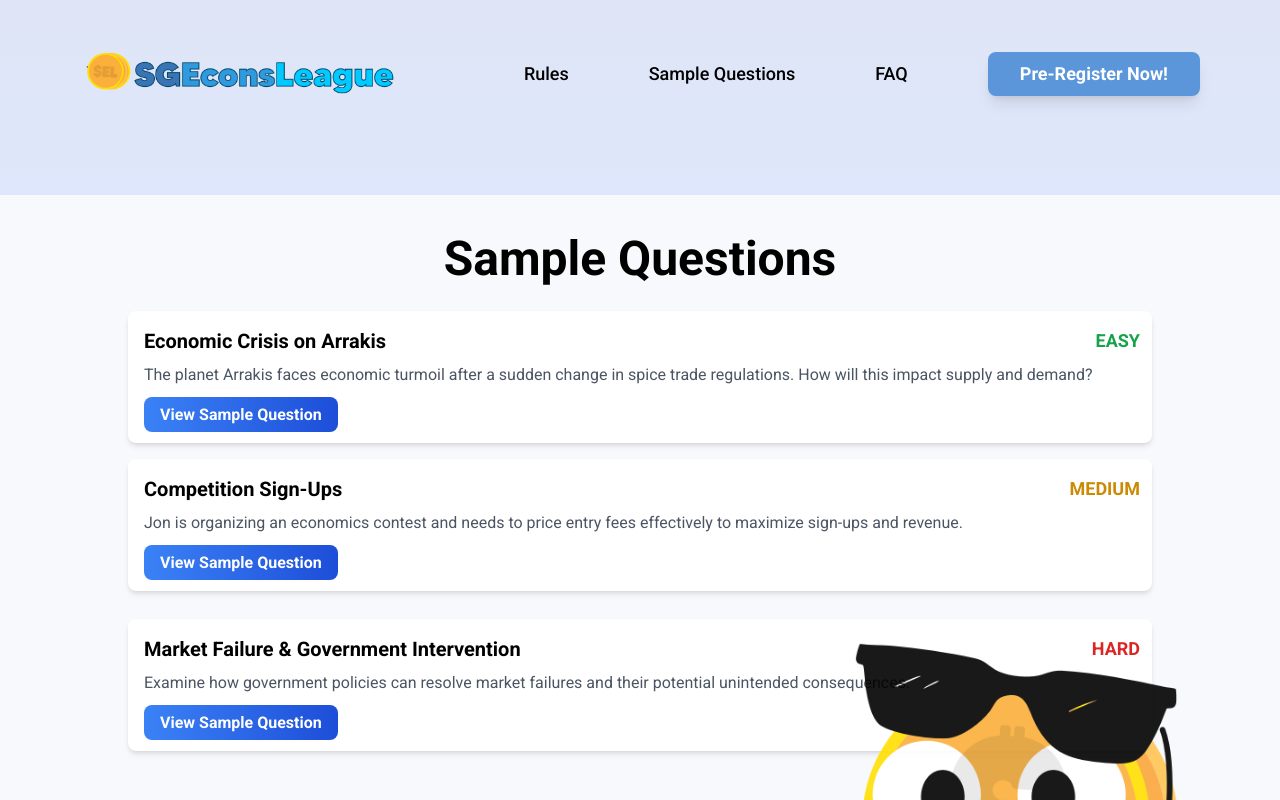
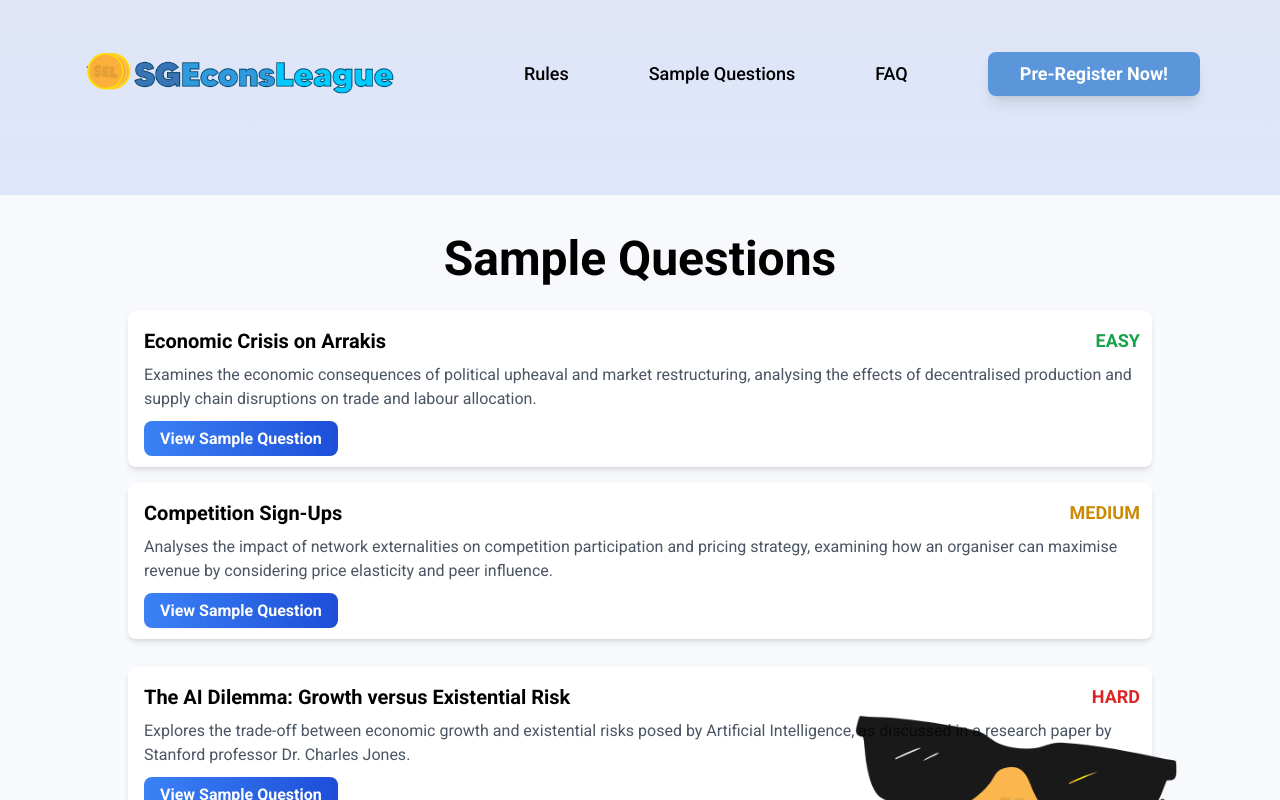
Before and after one commit to jonyewcodes/old, a Next.js app: page /sample-questions in a window 1280 px wide. Shown: the top 800 px of the page. Built offline with nearby package versions, Linux system fonts and the light colour scheme.

Commit message:
added hard question pdf link and rewrote question descriptions

```diff
--- a/app/(pages)/sample-questions/page.tsx
+++ b/app/(pages)/sample-questions/page.tsx
@@ -15,8 +15,9 @@ export default function SampleQuestionsPage() {
           Economic Crisis on Arrakis
         </h2>
         <p className="text-gray-600 mb-4">
-          The planet Arrakis faces economic turmoil after a sudden change in
-          spice trade regulations. How will this impact supply and demand?
+          Examines the economic consequences of political upheaval and market
+          restructuring, analysing the effects of decentralised production and
+          supply chain disruptions on trade and labour allocation.
         </p>
         <a
           href="https://drive.google.com/file/d/1FlMD5ZZ6KlNwrxzEght5rgBpR2WhH8PN/view?usp=drive_link"
@@ -36,8 +37,9 @@ export default function SampleQuestionsPage() {
           Competition Sign-Ups
         </h2>
         <p className="text-gray-600 mb-4">
-          Jon is organizing an economics contest and needs to price entry fees
-          effectively to maximize sign-ups and revenue.
+          Analyses the impact of network externalities on competition
+          participation and pricing strategy, examining how an organiser can
+          maximise revenue by considering price elasticity and peer influence.
         </p>
         <a
           href="https://drive.google.com/file/d/1Hz9QmDKc_W0HmpxKWzWJBOMor7yDyIGE/view?usp=drive_link"
@@ -54,14 +56,15 @@ export default function SampleQuestionsPage() {
           HARD
         </span>
         <h2 className="text-xl font-bold mb-2 w-4/5 truncate ">
-          Market Failure & Government Intervention
+          The AI Dilemma: Growth versus Existential Risk
         </h2>
         <p className="text-gray-600 mb-4">
-          Examine how government policies can resolve market failures and their
-          potential unintended consequences.
+          Explores the trade-off between economic growth and existential risks
+          posed by Artificial Intelligence, as discussed in a research paper by
+          Stanford professor Dr. Charles Jones.
         </p>
         <a
-          href="https://drive.google.com/file/d/1Hz9QmDKc_W0HmpxKWzWJBOMor7yDyIGE/view?usp=drive_link" // Update when Hard question is ready
+          href="https://drive.google.com/file/d/132-pfUdmQSYnAhOySHH39MSS-P66aQZQ/view?usp=drive_link"
           target="_blank"
           rel="noopener noreferrer"
           className="text-white bg-gradient-to-r from-blue-500 to-blue-700 px-4 py-2 rounded-lg font-bold hover:opacity-80 "
```
